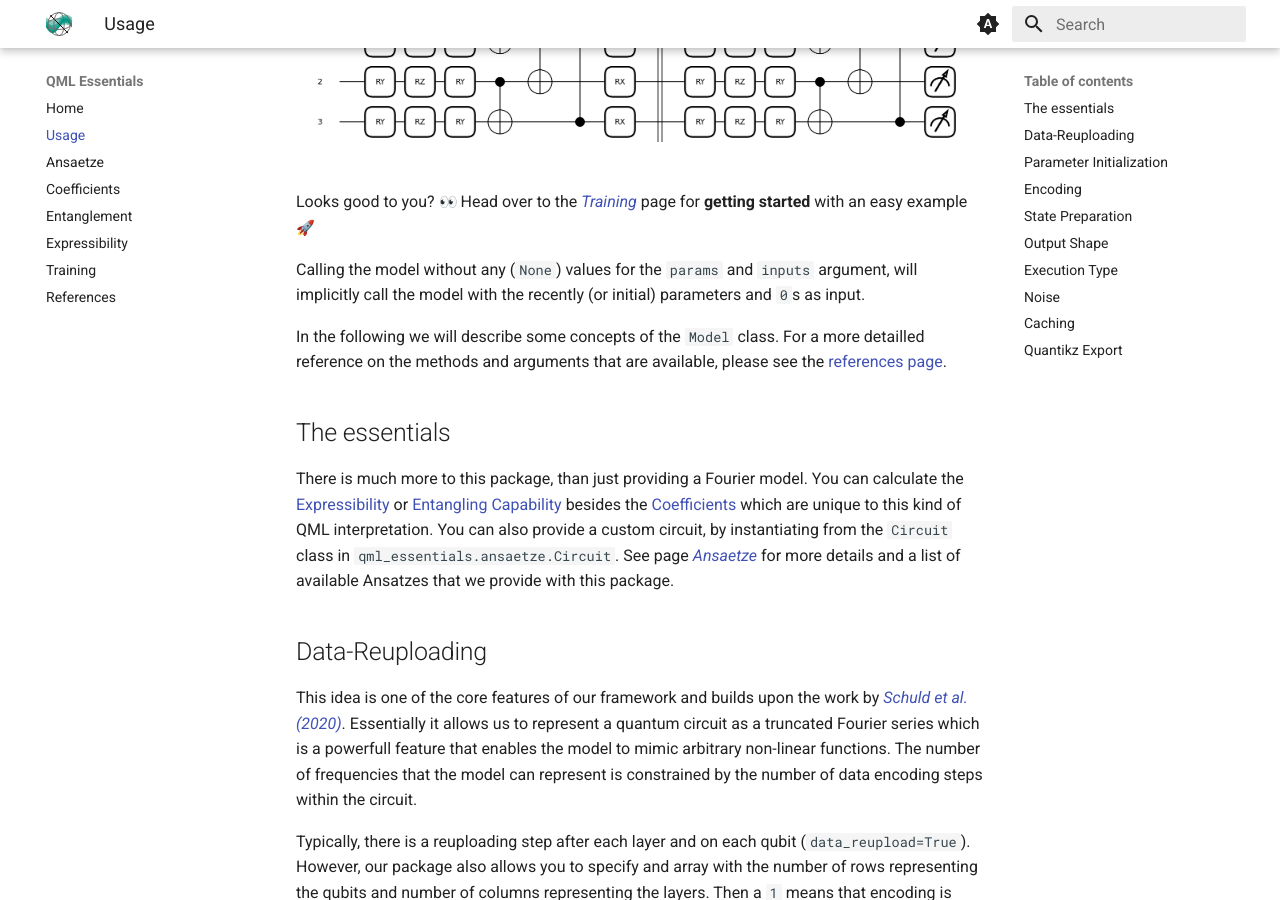
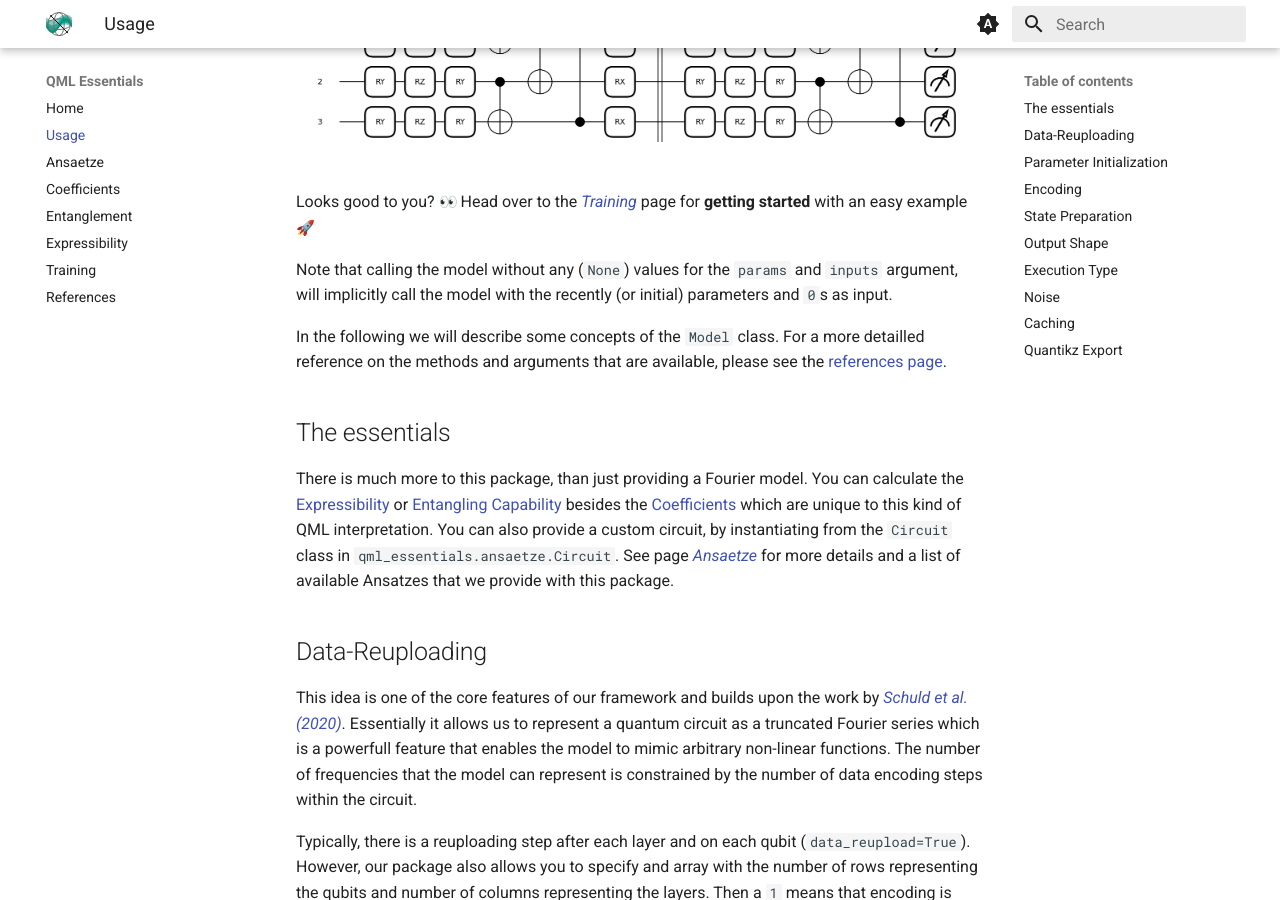
Before and after one commit to cirKITers/qml-essentials, an MkDocs documentation site: the page built from docs/usage.md, in a window 1280 px wide and 900 px high, scrolled down 616 px. Built offline with MkDocs 1.6.1 and Material for MkDocs 9.7.7, drawn with Linux system fonts in a browser that asks for light colours; emoji names are drawn with the system emoji font; part of the change alters nothing that is shown.

Commit message:
typo
Signed-off-by: Melvin Strobl <lc3267@kit.edu>

````diff
--- a/docs/usage.md
+++ b/docs/usage.md
@@ -5,7 +5,7 @@ Central component of our package is the Fourier model which you can import with
 from qml_essentials.model import Model
 ```
 
-In the simplest scenario, one would instantiate such a model with $2$ qubits and a single layer using the "Hardware Efficient" ansatz by:
+In the simplest scenario, one would instantiate such a model with $4$ qubits and a single layer using the "Hardware Efficient" ansatz by:
 ```python
 model = Model(
     n_qubits=4,
@@ -24,7 +24,7 @@ model.draw(figure="mpl")
 
 Looks good to you? :eyes: Head over to the [*Training*](training.md) page for **getting started** with an easy example :rocket:
 
-Calling the model without any (`None`) values for the `params` and `inputs` argument, will implicitly call the model with the recently (or initial) parameters and `0`s as input.
+Note that calling the model without any (`None`) values for the `params` and `inputs` argument, will implicitly call the model with the recently (or initial) parameters and `0`s as input.
 
 In the following we will describe some concepts of the `Model` class.
 For a more detailled reference on the methods and arguments that are available, please see the [references page](https://cirkiters.github.io/qml-essentials/references/#model).
@@ -38,7 +38,7 @@ See page [*Ansaetze*](ansaetze.md) for more details and a list of available Ansa
 
 ## Data-Reuploading
 
-This idea is one of the core features of our framework and builds upon the work by [*Schuld et al. (2020)*](https://arxiv.org/abs/2008.08605).
+This idea is one of the core features of our framework and builds upon the work by [*Schuld et al. (2020)*](https://doi.org/10.48550/arXiv.2008.08605).
 Essentially it allows us to represent a quantum circuit as a truncated Fourier series which is a powerfull feature that enables the model to mimic arbitrary non-linear functions.
 The number of frequencies that the model can represent is constrained by the number of data encoding steps within the circuit.
 
````
